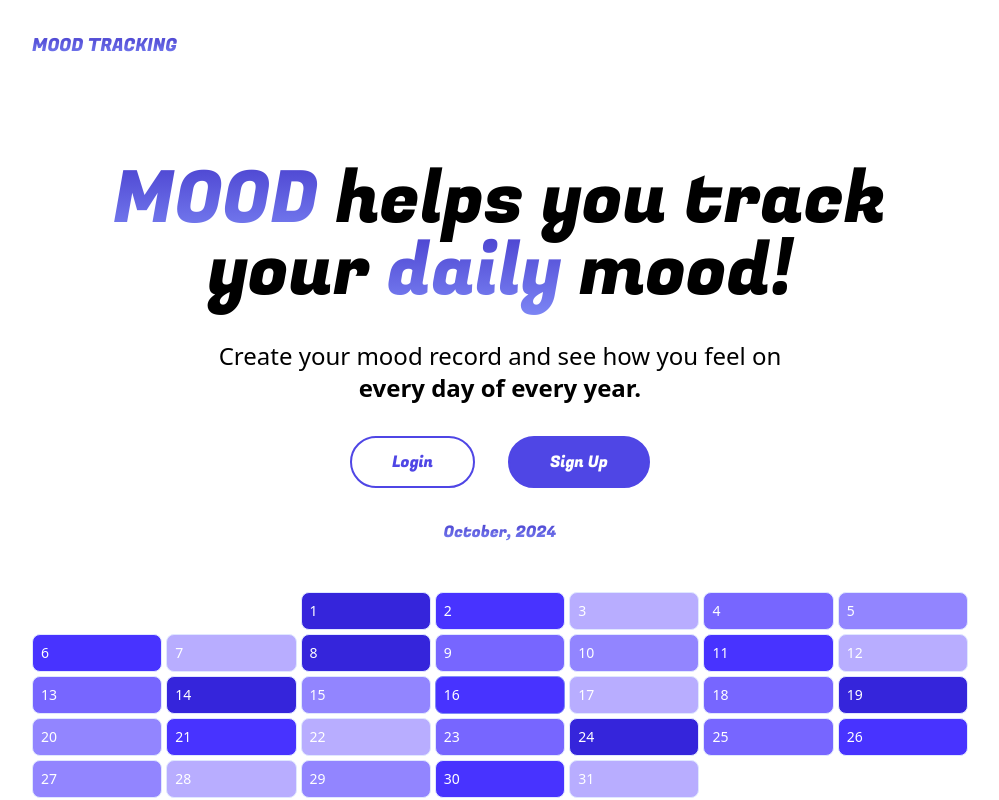
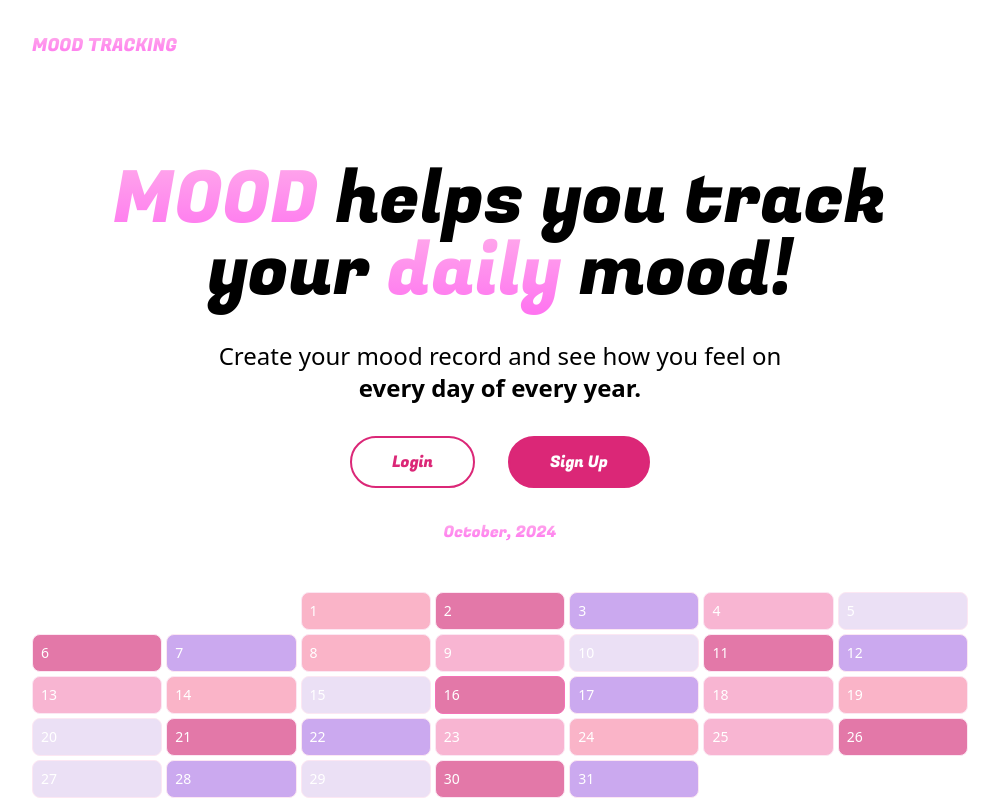
Before and after one commit to laijiayu/MoodTrack, a Next.js app: page / in a window 1280 px wide. Shown: the top 800 px of the page, without its empty margins (140-1139 px from the left). Built offline with nearby package versions, Linux system fonts and the light colour scheme; no server answers; some icons are missing.

Commit message:
setting style

```diff
--- a/app/globals.css
+++ b/app/globals.css
@@ -3,7 +3,7 @@
 @tailwind utilities;
 
 .textGradient {
-  background: -webkit-linear-gradient(#4338ca, #818cf8);
+  background: -webkit-linear-gradient(#ffb1ea, #ff6df1);
   -webkit-background-clip: text;
   background-clip: text;
   -webkit-text-fill-color: transparent;
--- a/app/layout.js
+++ b/app/layout.js
@@ -25,7 +25,7 @@ export default function RootLayout({ children }) {
 
   const footer = (
     <footer className="p-4 sm:p-8 grid place-items-center">
-      <p className={"text-indigo-600 " + fugazOne.className}>Created by Allison 🐧</p>
+      <p className={"text-pink-600 " + fugazOne.className}>Created by Allison 🐧</p>
     </footer>
   )
   return (
--- a/components/Button.js
+++ b/components/Button.js
@@ -9,9 +9,9 @@ export default function Button(props) {
     <button
       onClick={clickHandler}
       className={
-        "rounded-full overflow-hidden duration-200 hover:opacity-60 border-2 border-solid border-indigo-600 " +
-        (dark ? "text-white bg-indigo-600 " : "text-indigo-600") +
-        (full ? "grid place-items-center w-full" : " ")
+        "rounded-full overflow-hidden duration-200 hover:opacity-60 border-2 border-solid border-pink-600 " +
+        (dark ? "text-white bg-pink-600 " : "text-pink-600") +
+        (full ? "grid place-items-center w-full text-pink-600 " : " ")
       }
     >
       <p className={"px-6 sm:px-10 whitespace-normal py-2 sm:py-3 " + fugazOne.className}>{text}</p>
--- a/components/Calendar.js
+++ b/components/Calendar.js
@@ -58,7 +58,7 @@ export default function Calendar(props) {
           onClick={() => {
             handleIncrementMonth(-1)
           }}
-          className="mr-auto text-indigo-400 text-lg sm:text-xl duration-200 hover:opacity-60"
+          className="mr-auto text-pink-400 text-lg sm:text-xl duration-200 hover:opacity-60"
         >
           <i className="fa-solid fa-circle-chevron-left"></i>
         </button>
@@ -69,7 +69,7 @@ export default function Calendar(props) {
           onClick={() => {
             handleIncrementMonth(+1)
           }}
-          className="ml-auto text-indigo-400 text-lg sm:text-xl duration-200 hover:opacity-60"
+          className="ml-auto text-pink-400 text-lg sm:text-xl duration-200 hover:opacity-60"
         >
           <i className="fa-solid fa-circle-chevron-right"></i>
         </button>
@@ -80,7 +80,6 @@ export default function Calendar(props) {
             <div key={rowIndex} className="grid grid-cols-7 gap-1">
               {dayList.map((dayOfWeek, dayOfWeekIndex) => {
                 let dayIndex = rowIndex * 7 + dayOfWeekIndex - (firstDayOfMonth - 1)
-
                 let dayDisplay =
                   dayIndex > daysInMonth ? false : row === 0 && dayOfWeekIndex < firstDayOfMonth ? false : true
 
@@ -91,9 +90,9 @@ export default function Calendar(props) {
                 }
 
                 let color = demo
-                  ? gradients.indigo[baseRating[dayIndex]]
+                  ? gradients.pink[baseRating[dayIndex]]
                   : dayIndex in data
-                  ? gradients.indigo[data[dayIndex]]
+                  ? gradients.pink[data[dayIndex]]
                   : "white"
 
                 return (
@@ -101,8 +100,8 @@ export default function Calendar(props) {
                     style={{ background: color }}
                     className={
                       "text-xs sm:text-sm border border-solid p-2 flex items-center gap-2 justify-between rounded-lg " +
-                      (isToday ? " border-indigo-400" : " border-indigo-100") +
-                      (color === "white" ? " text-indigo-400" : " text-white")
+                      (isToday ? " border-pink-400" : " border-pink-100") +
+                      (color === "white" ? " text-pink-400" : " text-white")
                     }
                     key={dayOfWeekIndex}
                   >
--- a/components/CallToAction.js
+++ b/components/CallToAction.js
@@ -11,7 +11,7 @@ export const CallToAction = () => {
     return (
       <div>
         <Link href={"/dashboard"}>
-          <Button full dark text="Go To Dashboard"></Button>
+          <Button full text="Go To Dashboard"></Button>
         </Link>
       </div>
     )
--- a/components/Dashboard.js
+++ b/components/Dashboard.js
@@ -97,7 +97,7 @@ export default function Dashboard() {
 
   return (
     <div className="flex flex-col flex-1 gap-8 sm:gap-12 md:gap-16">
-      <div className="grid grid-cols-3 bg-indigo-50 text-indigo-500 p-4 gap-4 rounded-lg">
+      <div className="grid grid-cols-3 bg-pink-50 text-pink-500 p-4 gap-4 rounded-lg">
         {Object.keys(statuses).map((status, statusIndex) => {
           return (
             <div key={statusIndex} className=" flex flex-col gap-1 sm:gap-2">
@@ -122,12 +122,12 @@ export default function Dashboard() {
                 handleSetMood(currentMoodValue)
               }}
               className={
-                "p-4 px-5 rounded-2xl purpleShadow duration-200 bg-indigo-50 hover:bg-indigo-100 text-center flex flex-col items-center gap-2 flex-1 "
+                "p-4 px-5 rounded-2xl purpleShadow duration-200 bg-pink-50 hover:bg-pink-100 text-center flex flex-col items-center gap-2 flex-1 "
               }
               key={moodIndex}
             >
               <p className="text-4xl sm:text-5xl md:text-6xl">{moods[mood]}</p>
-              <p className={"text-indigo-500 text-xs sm:text-sm md:text-base " + fugaz.className}>{mood}</p>
+              <p className={"text-pink-500 text-xs sm:text-sm md:text-base " + fugaz.className}>{mood}</p>
             </button>
           )
         })}
--- a/components/Login.js
+++ b/components/Login.js
@@ -41,14 +41,14 @@ export default function Login() {
         value={email}
         onChange={(e) => setEmail(e.target.value)}
         placeholder="Email"
-        className="rounded-full border-solid border-indigo-400 border max-w-[400px] w-full mx-auto px-6 sm:px-10 py-2 sm:py-3 hover:border-indigo-600 focus:border-indigo-600 outline-none duration-200"
+        className="rounded-full border-solid border-pink-400 border max-w-[400px] w-full mx-auto px-6 sm:px-10 py-2 sm:py-3 hover:border-pink-600 focus:border-pink-600 outline-none duration-200"
       />
       <input
         value={password}
         onChange={(e) => setPassword(e.target.value)}
         placeholder="Password"
         type="password"
-        className="rounded-full border-solid border-indigo-400 border max-w-[400px] w-full mx-auto px-6 sm:px-10 py-2 sm:py-3 hover:border-indigo-600 focus:border-indigo-600 outline-none duration-200"
+        className="rounded-full border-solid border-pink-400 border max-w-[400px] w-full mx-auto px-6 sm:px-10 py-2 sm:py-3 hover:border-pink-600 focus:border-pink-600 outline-none duration-200"
       />
       <div className="max-w-[400px] w-full mx-auto">
         <Button
@@ -60,7 +60,7 @@ export default function Login() {
       </div>
       <p>
         {isRegister ? "Already have an account?" : "Don't have an account? "}{" "}
-        <button onClick={() => setIsRegister(!isRegister)} className={"text-indigo-600 " + fugazOne.className}>
+        <button onClick={() => setIsRegister(!isRegister)} className={"text-pink-600 " + fugazOne.className}>
           {isRegister ? "Sign In" : "Sign Up"}
         </button>
       </p>
--- a/utils/index.js
+++ b/utils/index.js
@@ -3,7 +3,7 @@ export const gradients = {
   green: ["#dcfdc3", "#affc9d", "#7cf86c", "#4bf246", "#0cea1c", "#0dc928", "#0ca82f", "#038731", "#047031"],
   blue: ["#ccfffa", "#9afefe", "#66f1fc", "#41dffa", "#07c2f7", "#0497d4", "#0171b1", "#02518e", "#003a76"],
   yellow: ["#fff8db", "#fff0b8", "#ffe495", "#ffd97b", "#ffc84f", "#dba339", "#b78127", "#936118", "#7a4b10"],
-  pink: ["#ffd8f2", "#ffb1ea", "#ff8aea", "#ff6df1", "#ff3dfe", "#cd2ddb", "#9d1fb7", "#731493", "#540b7a"],
+  pink: ["#a06ec4", "#cba9ef", "#ebe0f5", "#f8b5d2", "#e378a8", "#fab4c8", "#bde0fe", "#a2d2ff", "#cdb4db"],
 }
 
 export const baseRating = {
```
